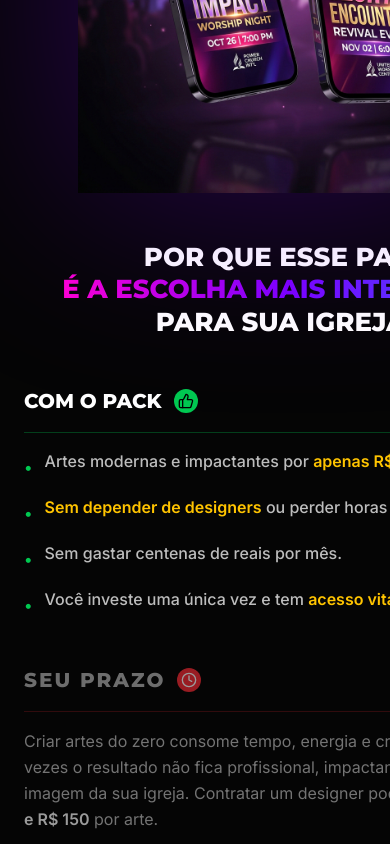
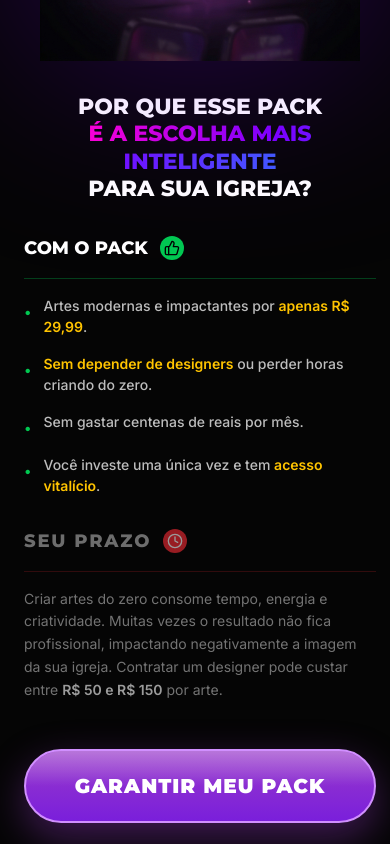
Before and after one commit to jrmacbrandt/Leo-Tondella, a React (Vite) app: page / in a window 390 px wide. Shown: the part 4280-5124 px from the top of the page. Built offline with nearby package versions, Linux system fonts and the light colour scheme.

Commit message:
fix: improve mobile responsiveness for comparison section

```diff
--- a/src/App.tsx
+++ b/src/App.tsx
@@ -295,16 +295,16 @@ export default function App() {
       <GlowingDivider />
 
       {/* Comparison Section */}
-      <section className="py-24">
+      <section className="py-16 md:py-24">
         <div className="container-custom">
-          <div className="grid grid-cols-12 gap-12 items-center">
+          <div className="grid grid-cols-12 gap-8 md:gap-12 items-center">
             {/* Left: Smartphones Mockup (5 columns) */}
             <div className="col-span-12 lg:col-span-5 relative flex justify-center">
                <div className="relative">
                  <img
                    src="/phones_mockup.png"
                    alt="Phone Mockups"
-                   className="w-full max-w-[420px] drop-shadow-[0_0_100px_rgba(123,0,255,0.3)] hover:scale-105 transition-transform duration-500"
+                   className="w-full max-w-[320px] md:max-w-[420px] drop-shadow-[0_0_100px_rgba(123,0,255,0.3)] hover:scale-105 transition-transform duration-500"
                  />
                  {/* Radial Glow behind phones */}
                  <div className="absolute top-1/2 left-1/2 -translate-x-1/2 -translate-y-1/2 w-full h-full bg-brand-purple-deep/20 blur-[120px] -z-10" />
@@ -312,22 +312,22 @@ export default function App() {
             </div>
 
             {/* Right: Text & Comparison (7 columns) */}
-            <div className="col-span-12 lg:col-span-7 space-y-12">
-              <h2 className="text-[26px] md:text-[42px] font-extrabold leading-tight uppercase text-center lg:text-left">
+            <div className="col-span-12 lg:col-span-7 space-y-8 md:space-y-12">
+              <h2 className="text-[22px] md:text-[42px] font-extrabold leading-tight uppercase text-center lg:text-left">
                 Por que esse Pack <br className="md:block" />
-                <span className="text-gradient-primary">é a escolha mais inteligente</span><br/>
+                <span className="text-gradient-primary">é a escolha mais inteligente</span><br className="md:block" />
                 para sua igreja?
               </h2>
 
-              <div className="space-y-12">
+              <div className="space-y-8 md:space-y-12">
                 {/* COM O PACK */}
                 <div className="space-y-4">
                   <div className="flex items-center gap-3">
-                    <h3 className="text-[20px] font-extrabold uppercase text-white">COM O PACK</h3>
+                    <h3 className="text-[18px] md:text-[20px] font-extrabold uppercase text-white">COM O PACK</h3>
                     <div className="bg-green-500 rounded-full p-1"><ThumbsUp size={16} className="text-black" /></div>
                   </div>
                   <div className="w-full h-[1px] bg-green-500/30" />
-                  <ul className="space-y-4 text-text-gray text-[16px] md:text-18 font-medium">
+                  <ul className="space-y-4 text-text-gray text-[14px] md:text-[18px] font-medium">
                     <li className="flex items-start gap-3"><span className="text-green-500 mt-1.5 shrink-0">•</span> <span>Artes modernas e impactantes por <span className="text-brand-yellow font-bold">apenas R$ 29,99</span>.</span></li>
                     <li className="flex items-start gap-3"><span className="text-green-500 mt-1.5 shrink-0">•</span> <span><span className="text-brand-yellow font-bold">Sem depender de designers</span> ou perder horas criando do zero.</span></li>
                     <li className="flex items-start gap-3"><span className="text-green-500 mt-1.5 shrink-0">•</span> <span>Sem gastar centenas de reais por mês.</span></li>
@@ -338,17 +338,17 @@ export default function App() {
                 {/* SEM O PACK */}
                 <div className="space-y-4 opacity-60">
                   <div className="flex items-center gap-3">
-                    <h3 className="text-[20px] font-extrabold uppercase text-white/70 tracking-widest">SEU PRAZO</h3>
+                    <h3 className="text-[18px] md:text-[20px] font-extrabold uppercase text-white/70 tracking-widest">SEU PRAZO</h3>
                     <div className="bg-red-500 rounded-full p-1"><Clock size={16} className="text-white" /></div>
                   </div>
                   <div className="w-full h-[1px] bg-red-500/30" />
-                  <p className="text-text-gray text-[16px] md:text-18 leading-relaxed">
+                  <p className="text-text-gray text-[14px] md:text-[18px] leading-relaxed">
                     Criar artes do zero consome tempo, energia e criatividade. Muitas vezes o resultado não fica profissional, impactando negativamente a imagem da sua igreja. Contratar um designer pode custar entre <span className="text-white font-bold">R$ 50 e R$ 150</span> por arte.
                   </p>
                 </div>
               </div>
 
-              <div className="flex justify-center lg:justify-start pt-8 relative w-full">
+              <div className="flex justify-center lg:justify-start pt-4 md:pt-8 relative w-full">
                  {/* Radial magenta glow behind button */}
                  <div className="absolute top-1/2 left-1/2 -translate-x-1/2 -translate-y-1/2 w-full h-full bg-brand-magenta/10 blur-[80px] -z-10" />
                  <PremiumButton className="w-full md:w-auto">GARANTIR MEU PACK</PremiumButton>
```
